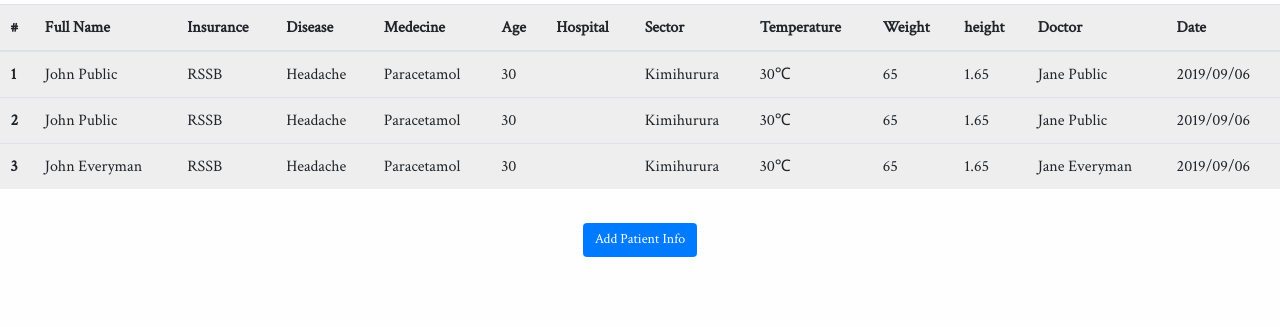
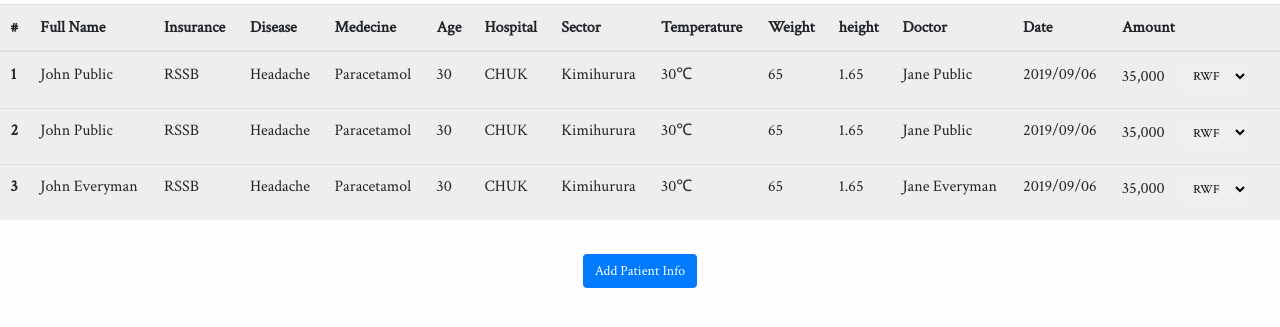
Before and after one commit to UmurerwaDivine/web-care, a plain HTML site: page history.html in a window 1280 px wide. Shown: the part 89-416 px from the top of the page. Drawn offline with nearby package versions, Linux system fonts and the light colour scheme.

Commit message:
add details

```diff
--- a/history.html
+++ b/history.html
@@ -50,6 +50,7 @@
                 <th>height</th>
                 <th>Doctor</th>
                 <th>Date</th>
+                <th>Amount</th>
             </tr>
         </thead>
         <!--Table head-->
@@ -62,13 +63,18 @@
                 <td>Headache</td>
                 <td>Paracetamol</td>
                 <td>30</td>
-                <td></td>
+                <td>CHUK</td>
                 <td>Kimihurura</td>
                 <td>30&#8451;</td>
                 <td>65</td>
                 <td>1.65</td>
                 <td>Jane Public</td>
                 <td>2019/09/06</td>
+                <td>35,000 <select class="form-control-sm mx-sm-3 mb-2">
+                    <option value="Doctor">USD</option>
+                    <option value="Patient">EURO</option>
+                    <option value="choose" selected>RWF</option>
+                </select></td>
             </tr>
             <tr>
                 <th scope="row">2</th>
@@ -77,13 +83,18 @@
                 <td>Headache</td>
                 <td>Paracetamol</td>
                 <td>30</td>
-                <td></td>
+                <td>CHUK</td>
                 <td>Kimihurura</td>
                 <td>30&#8451;</td>
                 <td>65</td>
                 <td>1.65</td>
                 <td>Jane Public</td>
                 <td>2019/09/06</td>
+                <td>35,000 <select class="form-control-sm mx-sm-3 mb-2">
+                    <option value="Doctor">USD</option>
+                    <option value="Patient">EURO</option>
+                    <option value="choose" selected>RWF</option>
+                </select></td>
             </tr>
             <tr>
                 <th scope="row">3</th>
@@ -92,13 +103,18 @@
                 <td>Headache</td>
                 <td>Paracetamol</td>
                 <td>30</td>
-                <td></td>
+                <td>CHUK</td>
                 <td>Kimihurura</td>
                 <td>30&#8451;</td>
                 <td>65</td>
                 <td>1.65</td>
                 <td>Jane Everyman</td>
                 <td>2019/09/06</td>
+                <td>35,000 <select class="form-control-sm mx-sm-3 mb-2">
+                    <option value="Doctor">USD</option>
+                    <option value="Patient">EURO</option>
+                    <option value="choose" selected>RWF</option>
+                </select></td>
             </tr>
         </tbody>
         <!--Table body-->
--- a/main.css
+++ b/main.css
@@ -228,14 +228,15 @@ h3 {
   bottom: 40px;
   text-decoration: none;
   text-align: center;
-
+ color: lightseagreen;
+ font-family: "Crimson Text", serif;
   /* font-size:20px; */
 }
-.gotop p {
-  color: black;
-  color: lightseagreen;
-  font-family: "Crimson Text", serif;
+.gotop a{
+
+  text-decoration: none;
 }
+
 #image {
   border-radius: 50%;
 }
@@ -253,10 +254,5 @@ h3 {
 #nine {
   font-family: "Crimson Text", serif;
 }
-#mode {
-  color: white;
+
 }
-#mode:hover {
-  color: blue;
-}
-}
```
Also changed, not shown: home.html (+4 -4 lines), prescription.html (+4 -0 lines).
